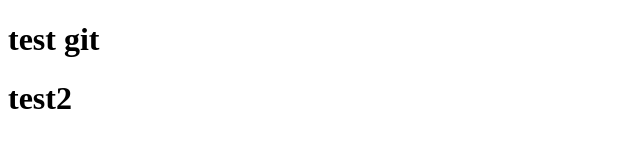
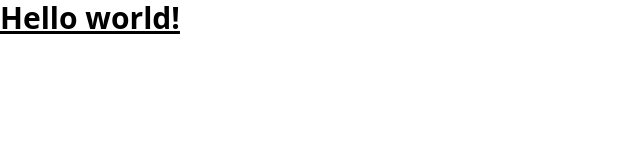
Before and after one commit to Krmzov0/dashbaord, a plain HTML site: page index.html in a window 1280 px wide. Shown: the whole page, without its empty margins (0-640 px from the left). Drawn offline with nearby package versions, Linux system fonts and the light colour scheme.

Commit message:
added tailwindcss

```diff
--- a/index.html
+++ b/index.html
@@ -1,18 +1,12 @@
-<!DOCTYPE html>
-<html lang="en">
+<html>
 <head>
     <meta charset="UTF-8">
-    <title>Title</title>
+    <meta name="viewport" content="width=device-width, initial-scale=1.0">
+    <script src="https://cdn.tailwindcss.com"></script>
 </head>
 <body>
-
-    <div>
-        <h1>test git</h1>
-        <h1>
-            test2
-        </h1>
-    </div>
-
-
+<h1 class="text-3xl font-bold underline">
+    Hello world!
+</h1>
 </body>
 </html>
```
